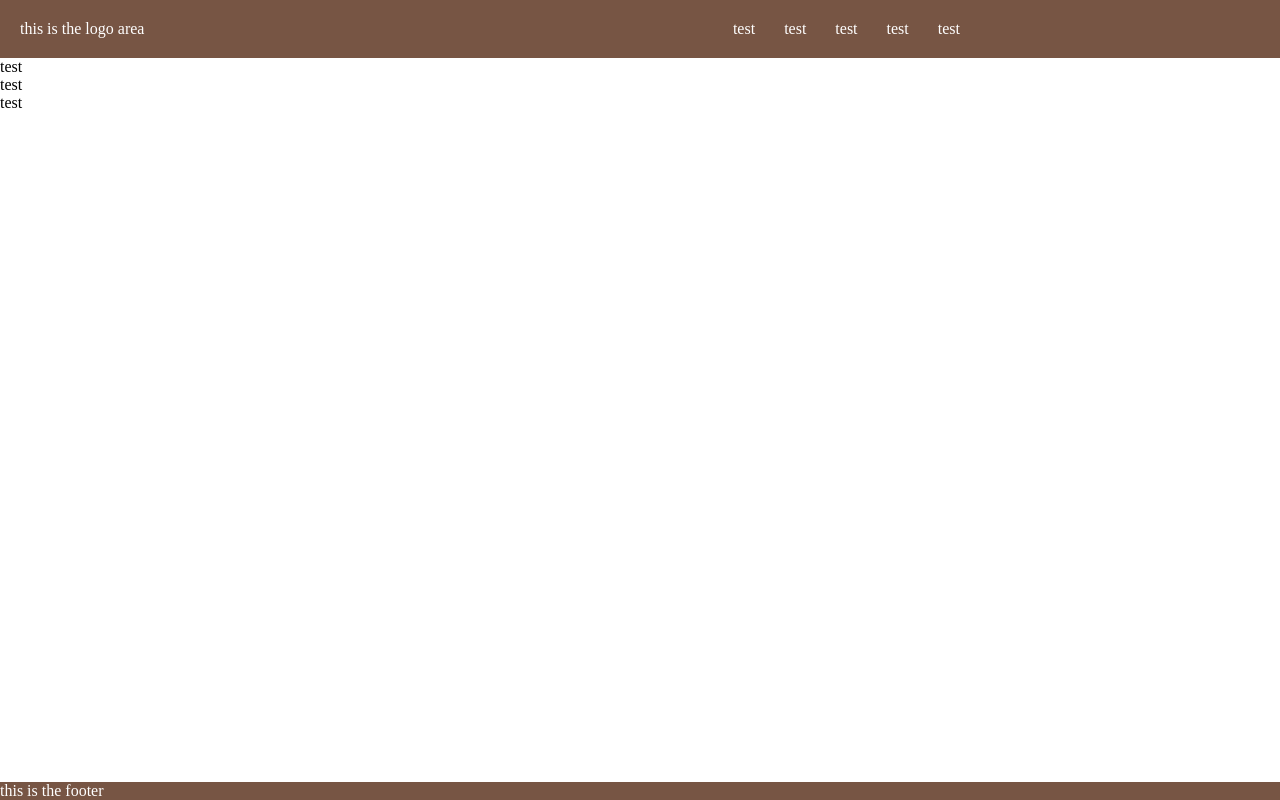
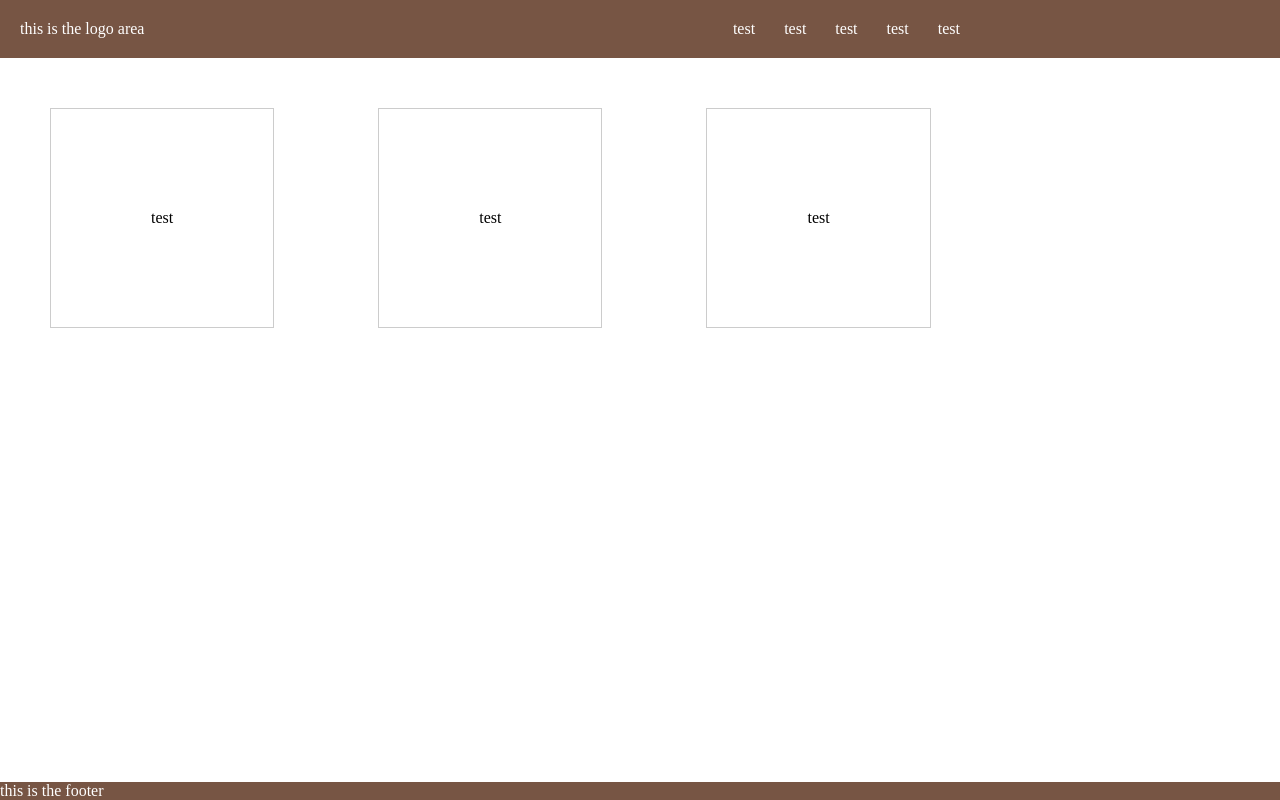
Before and after one commit to shahaf86/School, a plain HTML site: page index.html in a window 1280 px wide. Drawn offline with Linux system fonts and the light colour scheme.

Commit message:
Update index.html

```diff
--- a/index.html
+++ b/index.html
@@ -34,7 +34,12 @@
       .menu > ul li {
         padding-left: 25px;
       }
-
+      .col-3{
+        display: inline-block;
+        padding: 100px;
+        border: 1px solid #ccc;
+        margin: 50px;
+      }
     </style>
   </head>
   <body>
```
